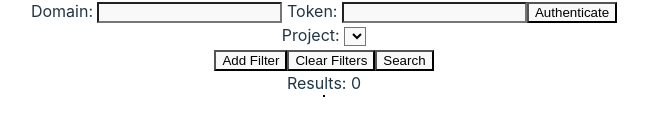
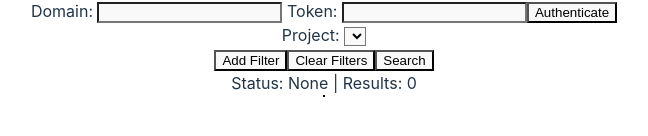
Before and after one commit to CLIMB-TRE/onyx-gui, a React (Vite) app in the folder react-prototype/: page / in a window 1280 px wide. Shown: the part 364-500 px from the top of the page, without its empty margins (316-964 px from the left). Built offline with nearby package versions, Linux system fonts and the light colour scheme.

Commit message:
Success/error message for search

```diff
--- a/react-prototype/src/App.tsx
+++ b/react-prototype/src/App.tsx
@@ -130,6 +130,7 @@ function App() {
   const [filterList, setFilterList] = useState([] as Filter[]);
   const [resultCount, setResultCount] = useState(0);
   const [resultData, setResultData] = useState([{}]);
+  const [status, setStatus] = useState("None");
 
   const handleAuthenticate = () => {
     fetch(domain + "/projects", {
@@ -183,11 +184,20 @@ function App() {
       });
   };
 
+  const handleDomainChange = (e: React.ChangeEvent<HTMLInputElement>) => {
+    setDomain(e.target.value);
+  };
+
+  const handleTokenChange = (e: React.ChangeEvent<HTMLInputElement>) => {
+    setToken(e.target.value);
+  };
+
   const handleProjectChange = (e: React.ChangeEvent<HTMLSelectElement>) => {
     setProject(e.target.value);
     setFilterList([] as Filter[]);
     setResultCount(0);
     setResultData([{}]);
+    setStatus("None");
 
     fetch(domain + "/projects/" + e.target.value + "/fields", {
       headers: { Authorization: "Token " + token },
@@ -244,8 +254,7 @@ function App() {
   };
 
   const handleFilterClear = () => {
-    const list = [] as Filter[];
-    setFilterList(list);
+    setFilterList([] as Filter[]);
   };
 
   const handleSearch = () => {
@@ -260,15 +269,17 @@ function App() {
           }
         })
     );
-    fetch(domain + "/" + "projects" + "/" + project + "?" + params, {
+    fetch(domain + "/projects/" + project + "?" + params, {
       headers: { Authorization: "Token " + token },
     })
       .then((response) => response.json())
       .then((data) => {
         setResultCount(data["data"].length);
         setResultData(data["data"]);
+        setStatus("Success");
       })
       .catch((err) => {
+        setStatus("Error");
         console.log(err.message);
       });
   };
@@ -278,12 +289,9 @@ function App() {
       <label>Onyx: API for pathogen metadata</label>
       <div>
         <span>Domain: </span>
-        <ValueInput
-          value={domain}
-          onChange={(e) => setDomain(e.target.value)}
-        />
+        <ValueInput value={domain} onChange={(e) => handleDomainChange(e)} />
         <span> Token: </span>
-        <ValueInput value={token} onChange={(e) => setToken(e.target.value)} />
+        <ValueInput value={token} onChange={(e) => handleTokenChange(e)} />
         <button
           type="button"
           className="authenticate-btn"
@@ -351,8 +359,9 @@ function App() {
           <span>Search</span>
         </button>
       </div>
-      <div className="result-count">
-        <span>Results: {resultCount}</span>
+      <div className="result-status">
+        <span>Status: {status}</span>
+        <span> | Results: {resultCount}</span>
       </div>
       <div className="result-table">
         <TableComponent data={resultData} />
```
